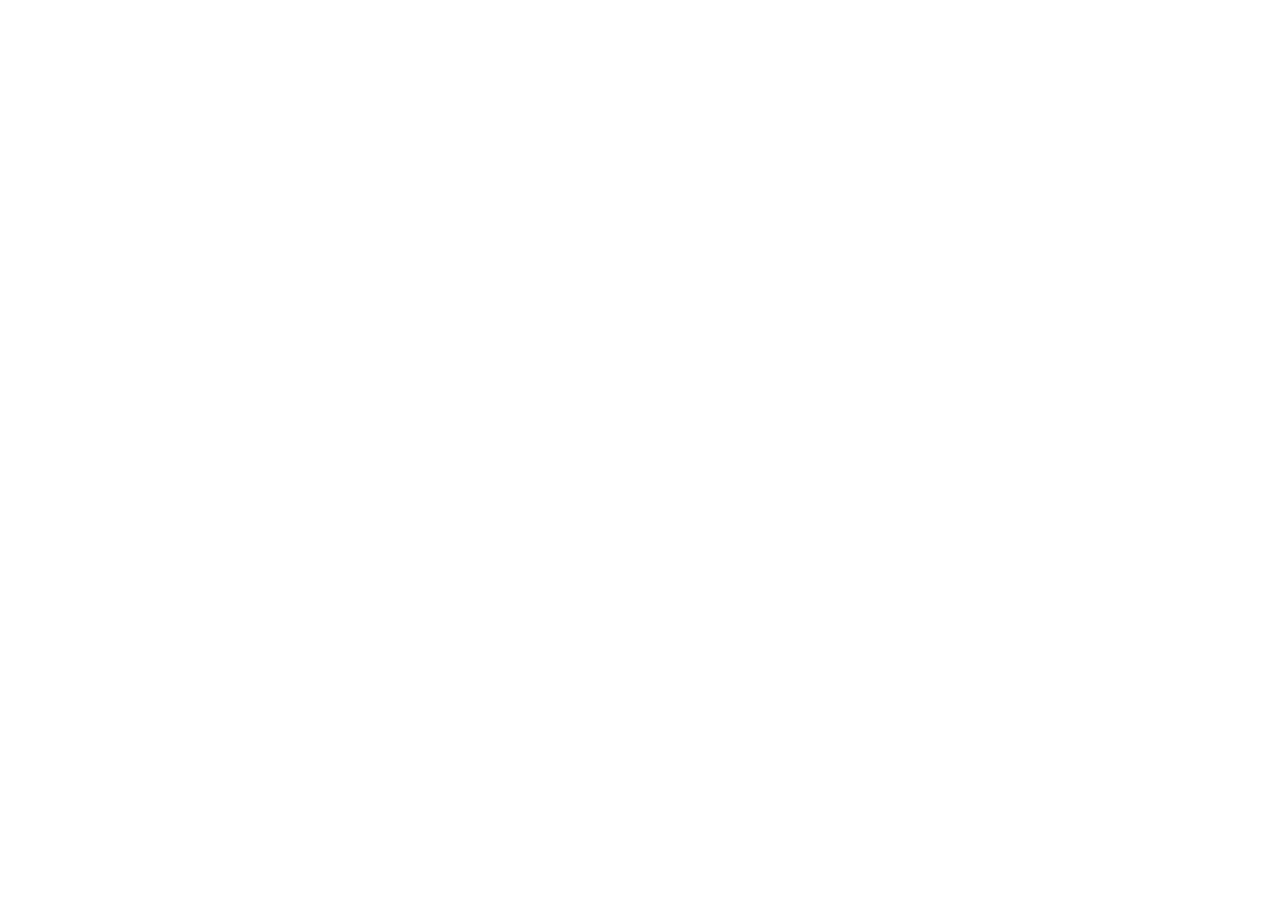
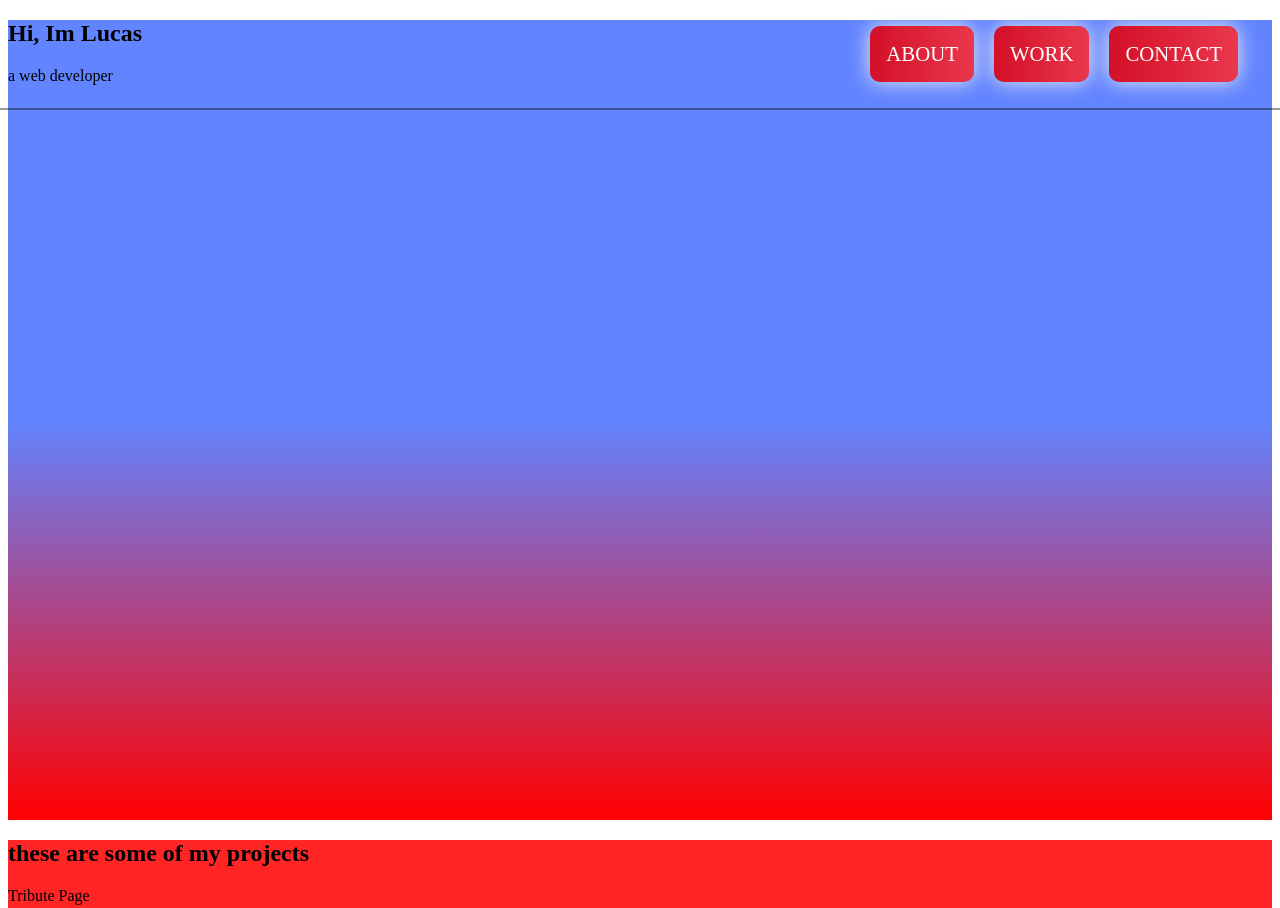
Before and after one commit to lukas777-eng/Portfolio-Webpage, a plain HTML site: page index.html in a window 1280 px wide. Shown: the top 908 px of the page. Before the commit the page ends 800 px from the top, so only its background shows below. Drawn offline with Linux system fonts and the light colour scheme.

Commit message:
actualizando

```diff
--- a/index.html
+++ b/index.html
@@ -4,11 +4,29 @@
 <head>
     <meta charset="UTF-8">
     <meta name="viewport" content="width=device-width, initial-scale=1.0">
-    <title>Technical Documentation Page</title>
+    <title>Portfolio Website</title>
     <link rel="stylesheet" href="./style.css">
 </head>
 
 <body>
+    <nav id="navbar" class="nav">
+        <ul class="nav-list">
+            <li><a href="#about" class="btn-grad">About</a></li>
+            <li><a href="#Work" class="btn-grad">Work</a></li>
+            <li><a href="#Contact" class="btn-grad">Contact</a></li>
+        </ul>
+    </nav>
+    <section id="welcome-section" class="welcome-section">
+        <h1>Hi, Im Lucas</h1>
+        <p>a web developer</p>
+    </section>
+    <section id="projects">
+        <h2>these are some of my projects</h2>
+        <div>
+            <a href="https://codepen.io/a3000xxx/pen/PoGWBQP"></a>
+            <p>Tribute Page</p>
+        </div>
+    </section>
 </body>
 
 </html>
--- a/style.css
+++ b/style.css
@@ -0,0 +1,68 @@
+.nav {
+    display: flex;
+    justify-content: flex-end;
+    position: fixed;
+    top: 0;
+    left: 0;
+    width: 100%;
+    background: var(--main-red);
+    box-shadow: 0 2px 0 rgb(0 0 0 / 40%);
+    z-index: 10;
+}
+
+.nav-list {
+    display: flex;
+    margin-right: 2rem;
+}
+
+.nav-list a {
+    display: block;
+    font-size: 1.3rem;
+    padding: 1rem;
+}
+
+a {
+    text-decoration: none;
+    color: orange;
+    border-radius: 5em;
+}
+
+.btn-grad {
+    background-image: linear-gradient(to right, #D31027 0%, #EA384D 51%, #D31027 100%)
+}
+
+.btn-grad {
+    margin: 10px;
+    padding: 15px 45px;
+    text-align: center;
+    text-transform: uppercase;
+    transition: 0.5s;
+    background-size: 200% auto;
+    color: white;
+    box-shadow: 0 0 20px #eee;
+    border-radius: 10px;
+    display: block;
+}
+
+.btn-grad:hover {
+    background-position: right center;
+    /* change the direction of the change here */
+    color: #fff;
+    text-decoration: none;
+}
+
+ul {
+    list-style: none;
+}
+
+.welcome-section {
+    background-color: #6284FF;
+    background-image: linear-gradient(180deg, #6284FF 50%, #FF0000 100%);
+    height: 100vh;
+}
+
+section {
+    background-color: #FFE53B;
+    background-image: linear-gradient(0deg, #FFE53B 0%, #FF2525 74%);
+    height: 100vh;
+}
```
